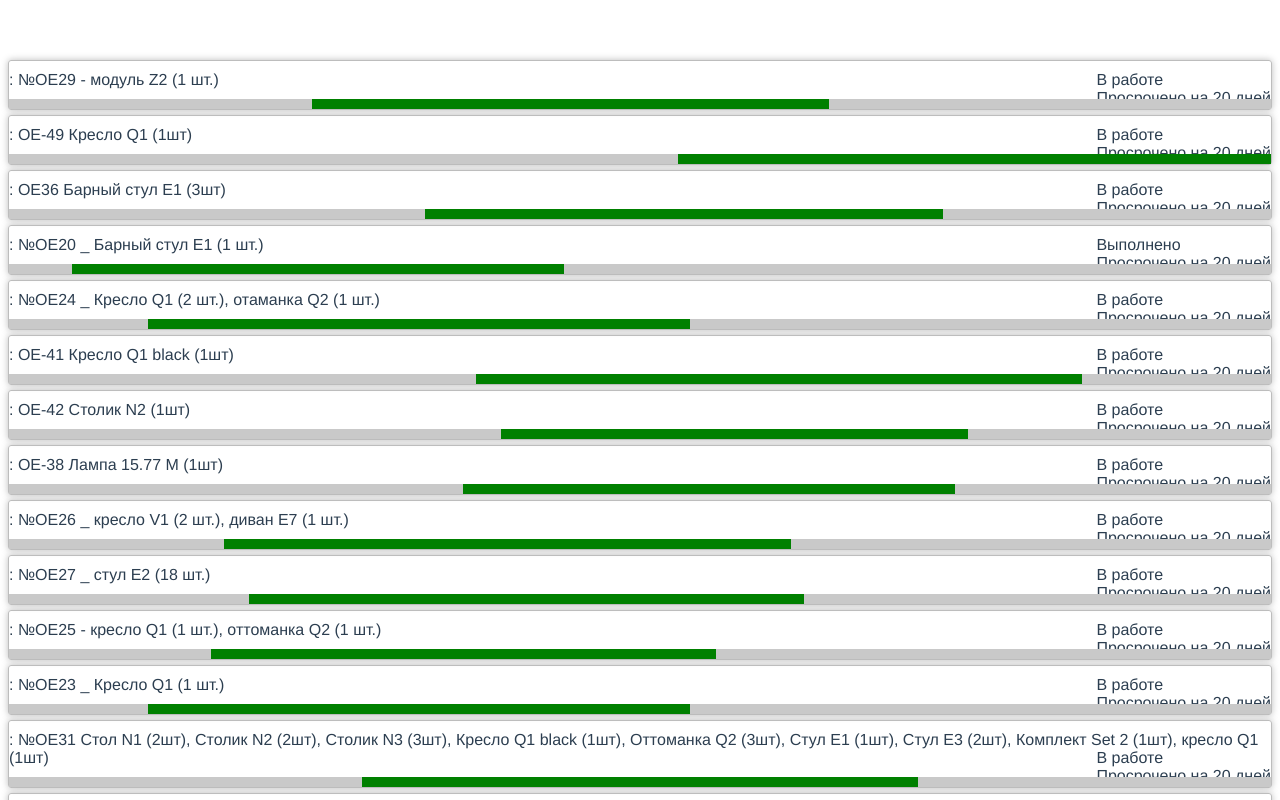
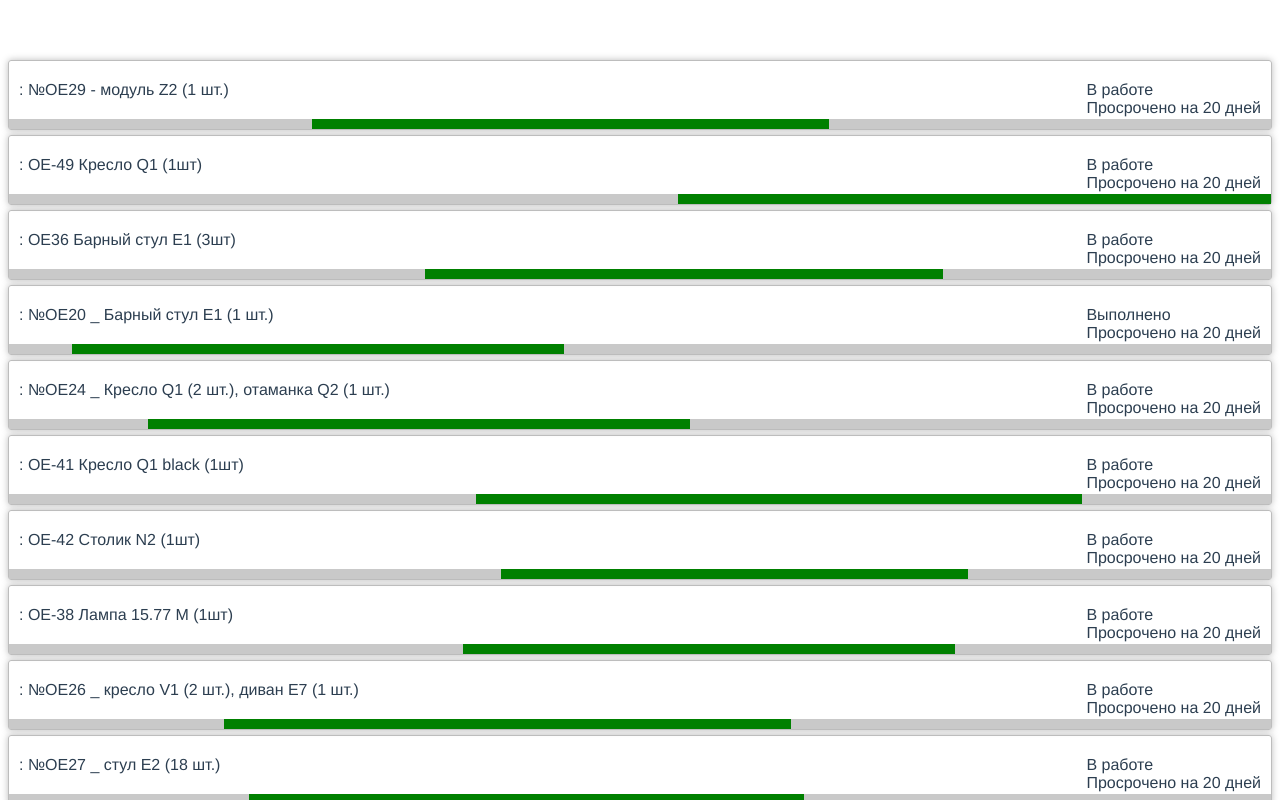
Before and after one commit to bluebirrrrd/deals-diagram, a Vue app: page / in a window 1280 px wide. Shown: the top 800 px of the page. Built offline with nearby package versions, Linux system fonts and the light colour scheme.

Commit message:
render progress line

```diff
--- a/src/components/Deal.vue
+++ b/src/components/Deal.vue
@@ -1,39 +1,51 @@
 <template>
 <li class="deal">
   <div class="deal-data">
-    <span>{{ deal.name }}</span>
-    <span class="right">
-      {{ deal.status }} <br/>
+    <span class="deal-name">{{ deal.name }}</span>
+    <div class="right deal-status">
+      {{ deal.status }}<br>
       {{ currentStatus }}
-    </span>
+    </div>
   <span class="clear"></span>
   </div>
   <div class="progress-container">
     <div class="timeline"></div>
-    <div class="deal-progress" :style="progressStyles"></div>
+    <div class="deal-progress" :style="progressStyles"></div> <!-- TODO: add title that shows the dates on hover -->
   </div>
 </li>
 </template>
 
 <script>
+import { DateTime, Duration } from 'luxon'
+
 export default {
   name: 'Deal',
-  props: ['deal', 'minDate', 'maxDate'],
+  props: {
+    deal: {
+      default: {},
+    },
+    minDate: {
+      default: DateTime.local(),
+    },
+    maxDate: {
+      default: DateTime.local(),
+    },
+    duration: {
+      default: Duration.fromObject({ days: 1 }),
+    },
+  },
   computed: {
     // compute the status depending on finish dates
     currentStatus: function currentStatus() {
       return 'Просрочено на 20 дней'
     },
-    lineDuration: function lineDuration() {
-      return this.maxDate.diff(this.minDate)
-    },
     emptyBeforeWidth: function emptyBeforeWidth() {
       return this.calculateWidthPercentageFromDates(this.minDate,
-      this.deal.startDate, this.lineDuration)
+      this.deal.startDate, this.duration)
     },
     progressWidth: function progressWidth() {
       return this.calculateWidthPercentageFromDates(this.deal.startDate,
-        this.deal.endDate, this.lineDuration)
+        this.deal.endDate, this.duration)
     },
     progressStyles: function progressStyles() {
       return {
@@ -99,7 +111,7 @@ export default {
 }
 
 .deal-data {
+  padding: 10px;
   margin-bottom: 20px;
 }
-
 </style>
--- a/src/components/DealsDiagram.vue
+++ b/src/components/DealsDiagram.vue
@@ -1,13 +1,13 @@
 <template>
   <div class="diagram">
-    <ul>
-      <Deal v-for="deal of deals" :key="deal._id" :deal="deal" :minDate="minDate" :maxDate="maxDate"/>
+    <ul v-if="deals">
+      <Deal v-for="deal of deals" :key="deal._id" :deal="deal" :minDate="minDate" :maxDate="maxDate" :duration="duration"/>
     </ul>
   </div>
 </template>
 
 <script>
-import { DateTime } from 'luxon'
+import { DateTime, Duration } from 'luxon'
 import Deal from './Deal'
 
 export default {
@@ -23,27 +23,23 @@ export default {
   },
   data() {
     return {
-      minDate: '',
-      maxDate: '',
+      minDate: DateTime.local(),
+      maxDate: DateTime.local(),
+      duration: Duration.fromObject({ days: 1 }),
     }
   },
   watch: {
     deals: function deals() {
+      this.transformDealsDates()
       this.calculateEdgeDates()
     },
   },
   mounted() {
+    this.transformDealsDates()
     this.calculateEdgeDates()
   },
   methods: {
-    calculateEdgeDates() {
-      this.minDate = ''
-      this.maxDate = ''
-      const startDates = []
-      const endDates = []
-
-      if (!this.deals.length) return
-
+    transformDealsDates() {
       for (const deal of this.deals) {
         deal.startDate = DateTime.fromISO(deal.startDate)
         deal.endDate = DateTime.fromISO(deal.endDate)
@@ -51,16 +47,26 @@ export default {
         if (deal.endDateActual) {
           deal.endDateActual = DateTime.fromISO(deal.endDateActual)
         }
+
         if (deal.closingDate) {
           deal.closingDate = DateTime.fromISO(deal.closingDate)
         }
+      }
+    },
+    calculateEdgeDates() {
+      const startDates = []
+      const endDates = []
 
+      if (!this.deals.length) return
+
+      for (const deal of this.deals) {
         startDates.push(deal.startDate)
         endDates.push(deal.endDate)
       }
 
       this.minDate = DateTime.min(...startDates)
       this.maxDate = DateTime.max(...endDates)
+      this.duration = this.maxDate.diff(this.minDate)
     },
   },
 }
```
Also changed, not shown: 2 other files (tests, documents, lock files or other folders).
